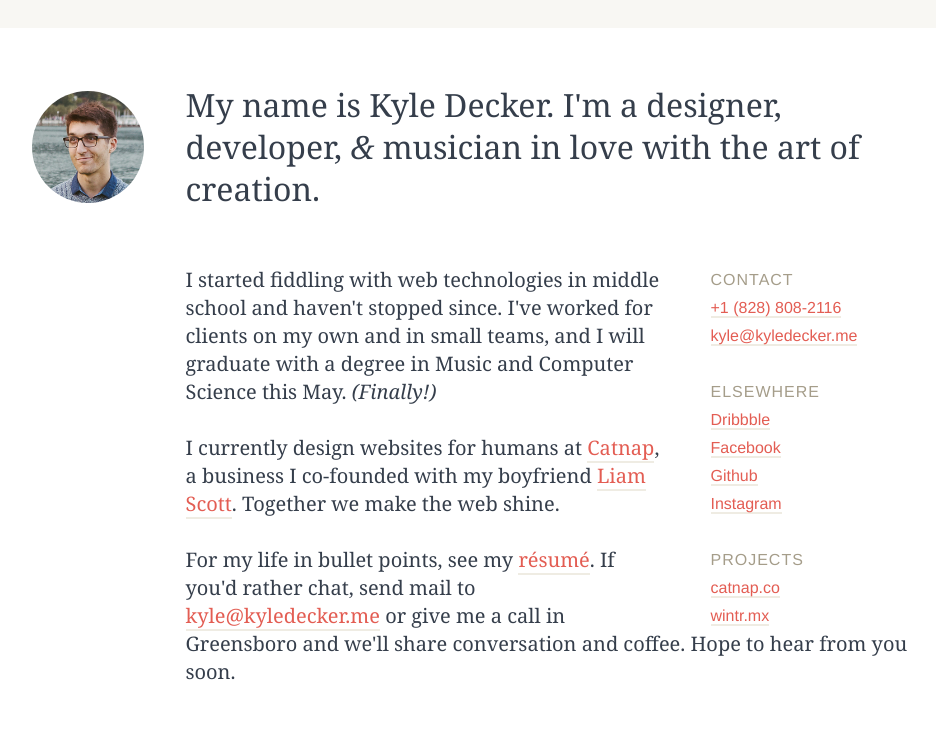
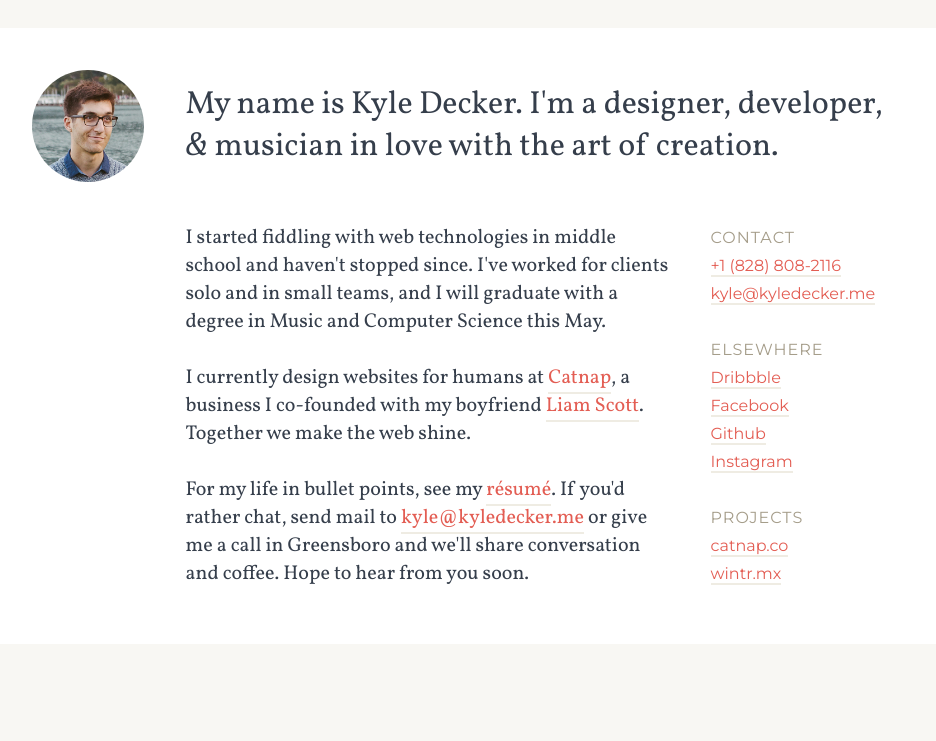
Before and after one commit to claudey/kyledecker.me, a PHP site: page / in a window 1280 px wide. Shown: the top 741 px of the page, without its empty margins (92-1028 px from the left). Run offline with PHP 8.4, Linux system fonts and the light colour scheme.

Commit message:
Content tweaks

```diff
--- a/index.php
+++ b/index.php
@@ -9,14 +9,13 @@
 	<meta name="author" content="Kyle Decker" />
 	<!-- <link rel="shortcut icon" href="favicon.ico" type="image/x-icon" /> -->
 	<link rel="stylesheet" href="src/css/style.css" type="text/css" />
-	<!-- <link href='http://fonts.googleapis.com/css?family=Vollkorn:400,400italic' rel='stylesheet' type='text/css'> -->
+	<link href='http://fonts.googleapis.com/css?family=Montserrat|Vollkorn:400,400italic' rel='stylesheet' type='text/css'>
 </head>
 
 <body>
 	<div class="body-wrapper">
 		<header class="header">
 			<div class="hello wrapper">
-				<!-- <h1 class="site-title" itemprop="name">Kyle Decker</h1> -->
 				<img src="src/img/selfie.jpg" alt="C'est moi!" class="selfie">
 				My name is Kyle Decker. I'm a designer, developer, <span class="amp">&amp;</span> musician in love with the art of creation.
 			</div>
@@ -49,7 +48,7 @@
 					</div>
 				</aside>
 				<div class="content">
-					<p>I started fiddling with web technologies in middle school and haven't stopped since. I've worked for clients on my own and in small teams, and I will graduate with a degree in Music and Computer Science this May. <i>(Finally!)</i></p>
+					<p>I started fiddling with web technologies in middle school and haven't stopped since. I've worked for clients solo and in small teams, and I will graduate with a degree in Music and Computer Science this May.</p>
 					<p>I currently design websites for humans at <a href="http://catnap.co">Catnap</a>, a business I co-founded with my boyfriend <a href="http://liamscott.me">Liam Scott</a>. Together we make the web shine.</p>
 					<p>For my life in bullet points, see my <a href="resume">résumé</a>. If you'd rather chat, send mail to <a href="mailto:kyle@kyledecker.me">kyle@kyledecker.me</a> or give me a call in Greensboro and we'll share conversation and coffee. Hope to hear from you soon.</p>
 				</div>
```
Also changed, not shown: src/img/selfie.jpg, 1 other file.
